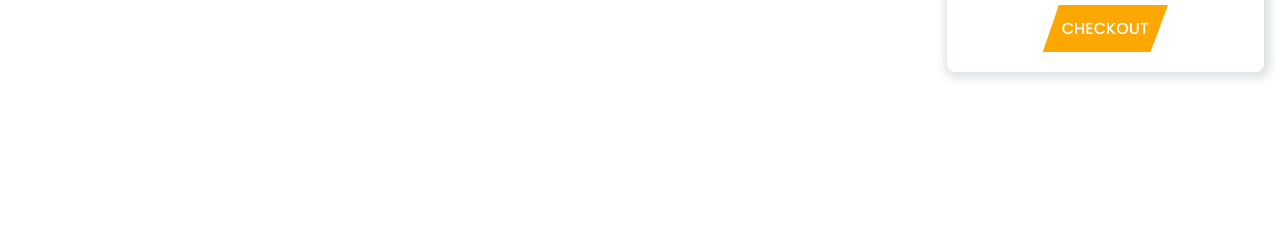
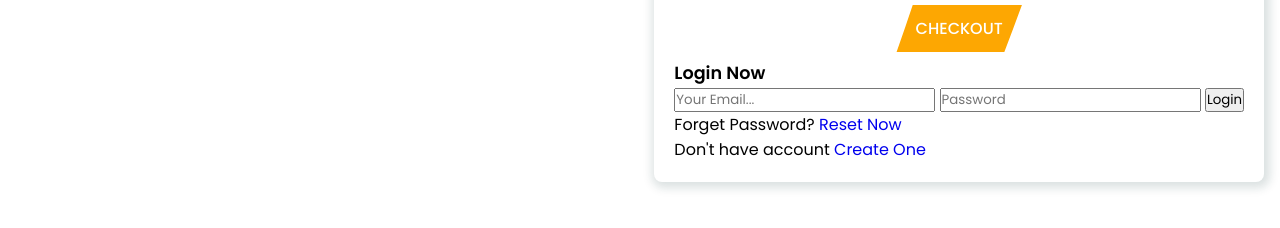
Before and after one commit to JannatulLima9575/SnapShop-E-Commerce-Website, a plain HTML site: page index.html in a window 1280 px wide. Shown: the part 192-420 px from the top of the page. Drawn offline with nearby package versions, Linux system fonts and the light colour scheme.

Commit message:
added user section

```diff
--- a/index.html
+++ b/index.html
@@ -66,6 +66,16 @@
                     <h2>Total: $100.10</h2>
                     <a href="#" class="btn">Checkout</a>
 
+                    <!-- user -->
+                    <div class="user">
+                        <h2>Login Now</h2>
+                        <input type="email" placeholder="Your Email...">
+                        <input type="password" name="" id="" placeholder="Password">
+                        <input type="submit" value="Login" class="login-btn">
+                        <p>Forget Password? <a href="#">Reset Now</a></p>
+                        <p>Don't have account <a href="#">Create One</a></p>
+                    </div>
+
                 </div>
 
         </header>
```
